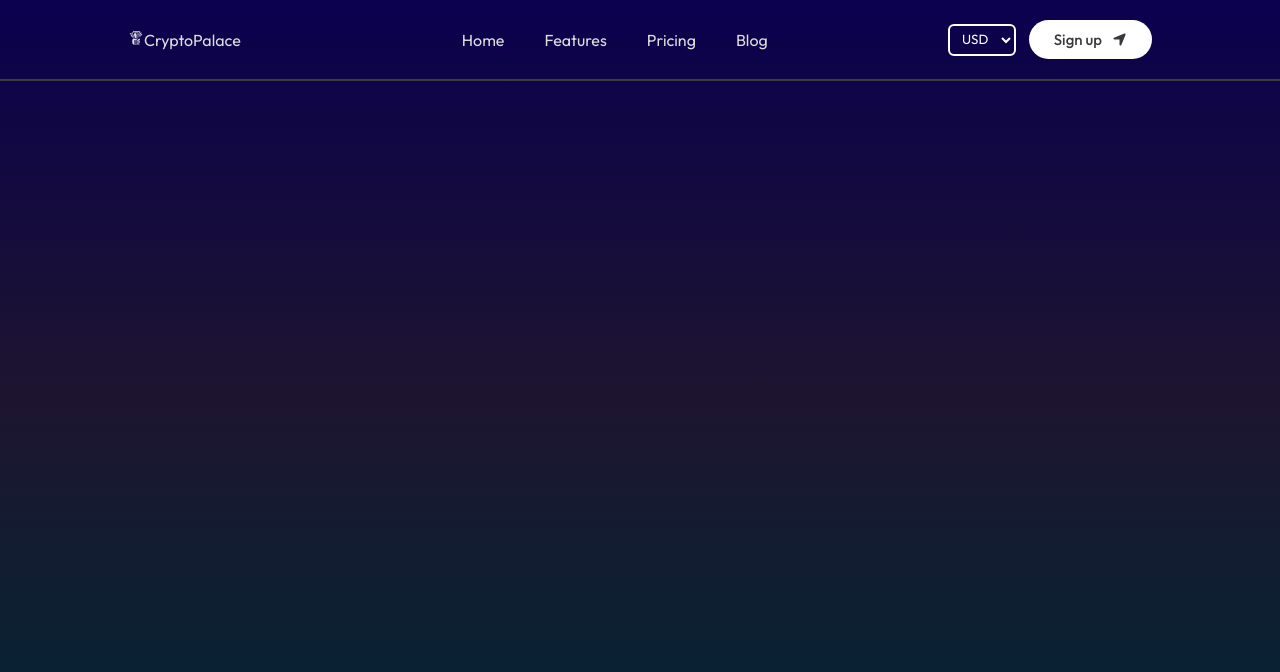
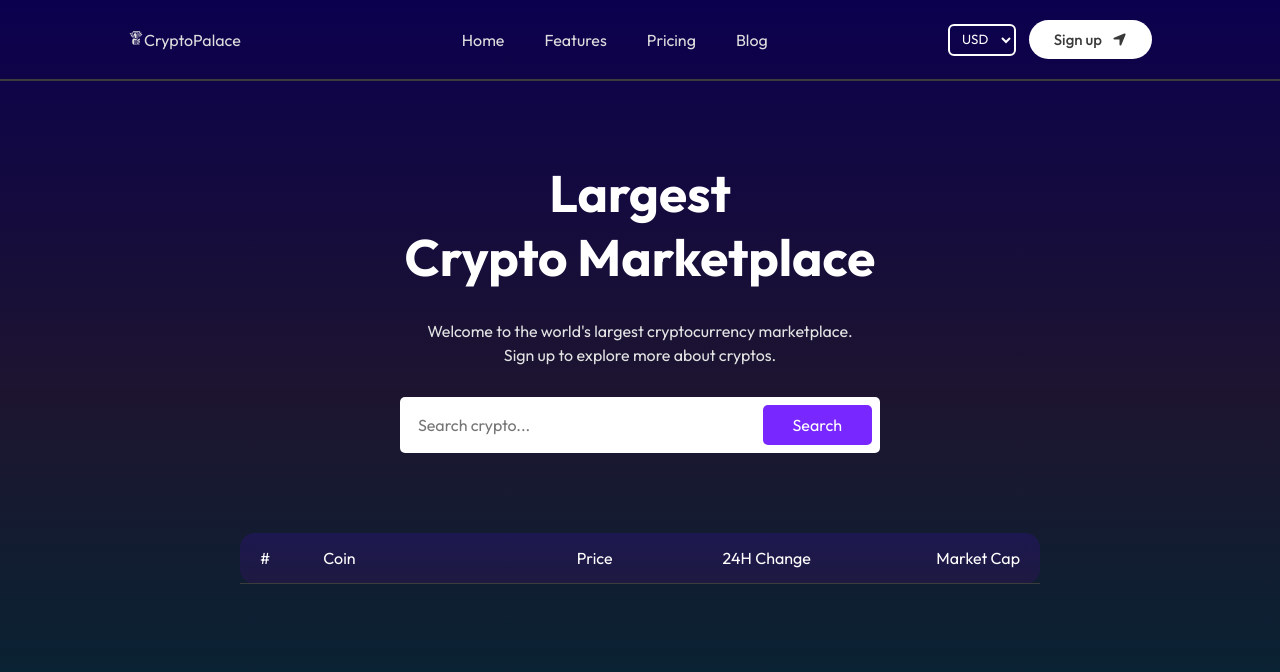
Before and after one commit to jereeemyyyy/cryptopalace, a React (Vite) app: page / in a window 1280 px wide. Shown: the top 672 px of the page. Built offline with nearby package versions, Linux system fonts and the light colour scheme; no server answers.

Commit message:
Add Home and Coin pages

```diff
--- a/src/App.jsx
+++ b/src/App.jsx
@@ -1,11 +1,18 @@
 import React from 'react'
 import NavBar from "./components/NavBar/NavBar.jsx";
+import {Routes, Route } from 'react-router-dom'
+import Home from "./pages/Home/Home.jsx";
+import Coin from "./pages/Coin/Coin.jsx";
 
 const App = () => {
 
     return (
         <div className='app'>
             <NavBar/>
+            <Routes>
+                <Route path='/' element={<Home/>}/>
+                <Route path='/coin/:coinId' element={<Coin/>}/>
+            </Routes>
         </div>
 
     );
--- a/src/components/NavBar/NavBar.jsx
+++ b/src/components/NavBar/NavBar.jsx
@@ -1,11 +1,38 @@
-import React from 'react'
+import React, {useContext} from 'react'
 import './NavBar.css'
 import { FaLocationArrow } from "react-icons/fa6"
 import { GiTakeMyMoney } from "react-icons/gi"
+import {CoinContext} from "../../context/CoinContext.jsx";
 
 
 
 const NavBar = () => {
+
+    const {setCurrency} = useContext(CoinContext);
+
+    const currencyHandler = (event) => {
+        switch(event.target.value) {
+            case "usd": {
+                setCurrency({name: "usd", symbol: "$"})
+                break;
+            }
+
+            case "sgd": {
+                setCurrency({name: "sgd", symbol: "S$"})
+                break;
+            }
+
+            case "eur": {
+                setCurrency({name: "eur", symbol: "€"})
+                break;
+            }
+
+            default: {
+                setCurrency({name: "usd", symbol: "$"})
+                break;
+            }
+        }
+    }
 
     return (
         <div className='navbar'>
@@ -22,7 +49,7 @@
             </ul>
 
             <div className="nav-right">
-                <select>
+                <select onChange={currencyHandler}>
                     <option value="usd">USD</option>
                     <option value="sgd">SGD</option>
                     <option value="eur">EUR</option>
--- /dev/null
+++ b/src/context/CoinContext.jsx
@@ -0,0 +1,43 @@
+import {createContext, useEffect, useState} from "react";
+
+export const CoinContext = createContext();
+
+const CoinContextProvider = (props) => {
+
+    const [allCoin, setAllCoin] = useState([]);
+    const [currency, setCurrency] = useState({
+        name: "usd",
+        symbol: "$"
+    });
+
+    const fetchAllCoin = async () => {
+        const options = {
+            method: 'GET',
+            headers: {accept: 'application/json', 'x-cg-demo-api-key': 'CG-XLq3gM7Q8QKFFcghQ8HL8go8'}
+        };
+
+        fetch(`https://api.coingecko.com/api/v3/coins/markets?vs_currency=${currency.name}`, options)
+            .then(response => response.json())
+            .then(response => setAllCoin(response))
+            .catch(err => console.error(err));
+    }
+
+    useEffect(() => {
+        fetchAllCoin();
+    }, [currency]) // When every this currency gets updated, the fetchALlCoin method is called again
+
+
+
+    const contextValue = {
+        allCoin, currency, setCurrency
+    }
+
+    return (
+        <CoinContext.Provider value={contextValue}>
+            {props.children}
+        </CoinContext.Provider>
+
+    );
+}
+
+export default CoinContextProvider;
--- a/src/main.jsx
+++ b/src/main.jsx
@@ -2,9 +2,15 @@
 import { createRoot } from 'react-dom/client'
 import App from './App.jsx'
 import './index.css'
+import { BrowserRouter} from "react-router-dom";
+import CoinContextProvider from './context/CoinContext.jsx'
 
 createRoot(document.getElementById('root')).render(
   <StrictMode>
-    <App />
+      <BrowserRouter>
+          <CoinContextProvider>
+              <App />
+          </CoinContextProvider>
+      </BrowserRouter>
   </StrictMode>,
 )
--- /dev/null
+++ b/src/pages/Coin/Coin.jsx
@@ -0,0 +1,13 @@
+import React from 'react'
+import './Coin.css'
+
+const Coin = () => {
+
+    return (
+        <div>
+            <h2> Coin </h2>
+        </div>
+    );
+}
+
+export default Coin
--- /dev/null
+++ b/src/pages/Home/Home.css
@@ -0,0 +1,74 @@
+.home{
+    padding: 0px 10px;
+    padding-bottom: 100px;
+}
+
+.hero{
+    max-width: 600px;
+    margin: 80px auto;
+    display: flex;
+    flex-direction: column;
+    align-items: center;
+    text-align: center;
+    gap: 30px;
+}
+
+.hero h1{
+    font-size: max(4vw, 36px);
+}
+
+.hero p{
+    width: 75%;
+    color: #e3e3e3;
+    line-height: 1.5;
+}
+
+.hero form{
+    padding: 8px;
+    width: 80%;
+    background-color: white;
+    border-radius: 5px;
+    font-size: 20px;
+    display: flex;
+    justify-content: space-between;
+    align-items: center;
+    gap: 10px;
+}
+
+.hero input{
+    flex: 1;
+    font-size: 16px;
+    outline: none;
+    border: none;
+    padding-left: 10px;
+}
+
+.hero button{
+    border: none;
+    background: #7927ff;
+    color: white;
+    font-size: 16px;
+    padding: 10px 30px;
+    border-radius: 5px;
+    cursor: pointer;
+}
+
+.crypto-table{
+    max-width: 800px;
+    margin: auto;
+    background: linear-gradient(rgba(84,3,255,0.15), rgba(105,2, 153, 0.15));
+    border-radius: 15px;
+}
+
+.table-layout{
+    display: grid;
+    grid-template-columns: 0.5fr 2fr 1fr 1fr 1.5fr;
+    padding: 15px 20px;
+    align-items: center;
+    border-bottom: 1px solid #3c3c3c;
+
+}
+
+.market-cap{
+    text-align: right;
+}
--- /dev/null
+++ b/src/pages/Home/Home.jsx
@@ -0,0 +1,32 @@
+import React from 'react'
+import './Home.css'
+
+const Home = () => {
+
+    return (
+        <div className='home'>
+            <div className='hero'>
+                <h1> Largest <br/> Crypto Marketplace</h1>
+                <p>Welcome to the world's largest cryptocurrency marketplace.
+                Sign up to explore more about cryptos.
+                </p>
+                <form>
+                    <input type="text" placeholder="Search crypto..."/>
+                    <button type="submit">Search</button>
+                </form>
+            </div>
+
+            <div className='crypto-table'>
+                <div className='table-layout'>
+                    <p>#</p>
+                    <p>Coin</p>
+                    <p>Price</p>
+                    <p style={{textAlign:"center"}}>24H Change</p>
+                    <p className='market-cap'>Market Cap</p>
+                </div>
+            </div>
+        </div>
+    );
+}
+
+export default Home
```
Also changed, not shown: src/pages/Coin/Coin.css (added).
